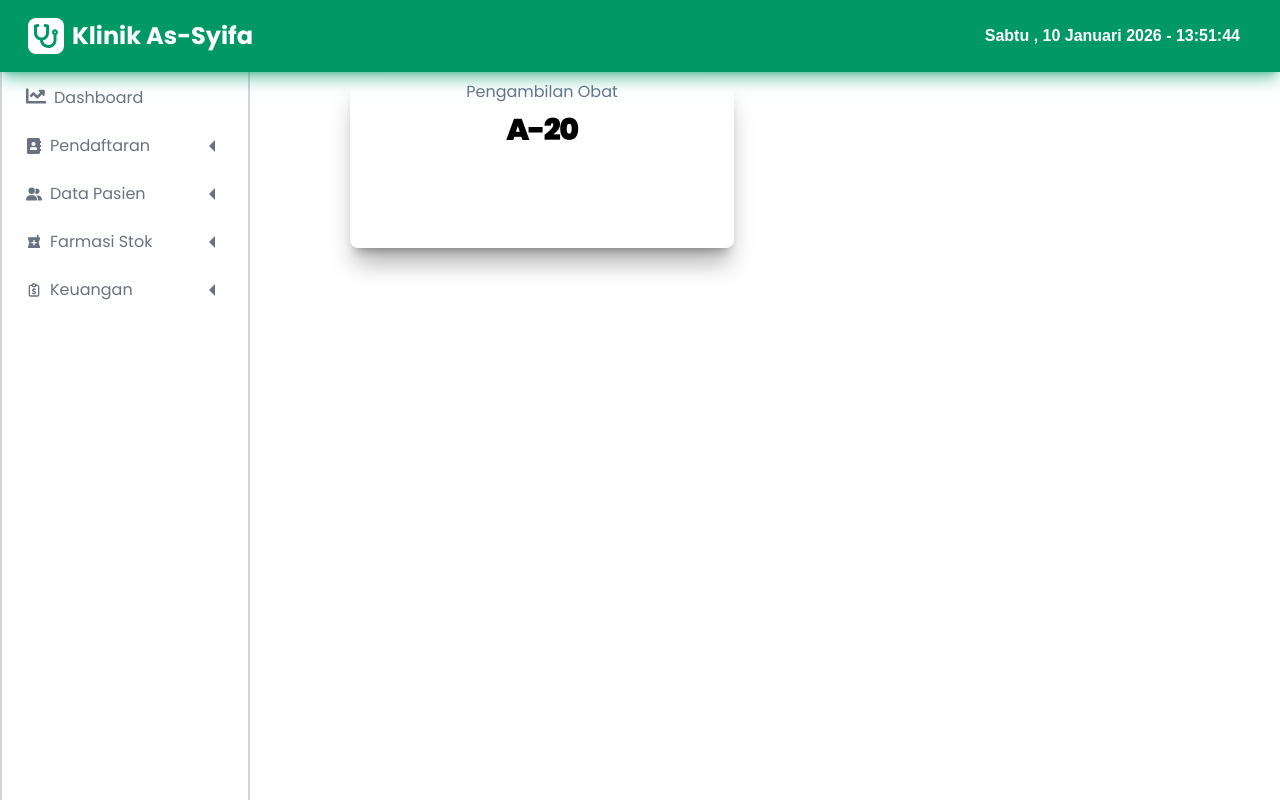
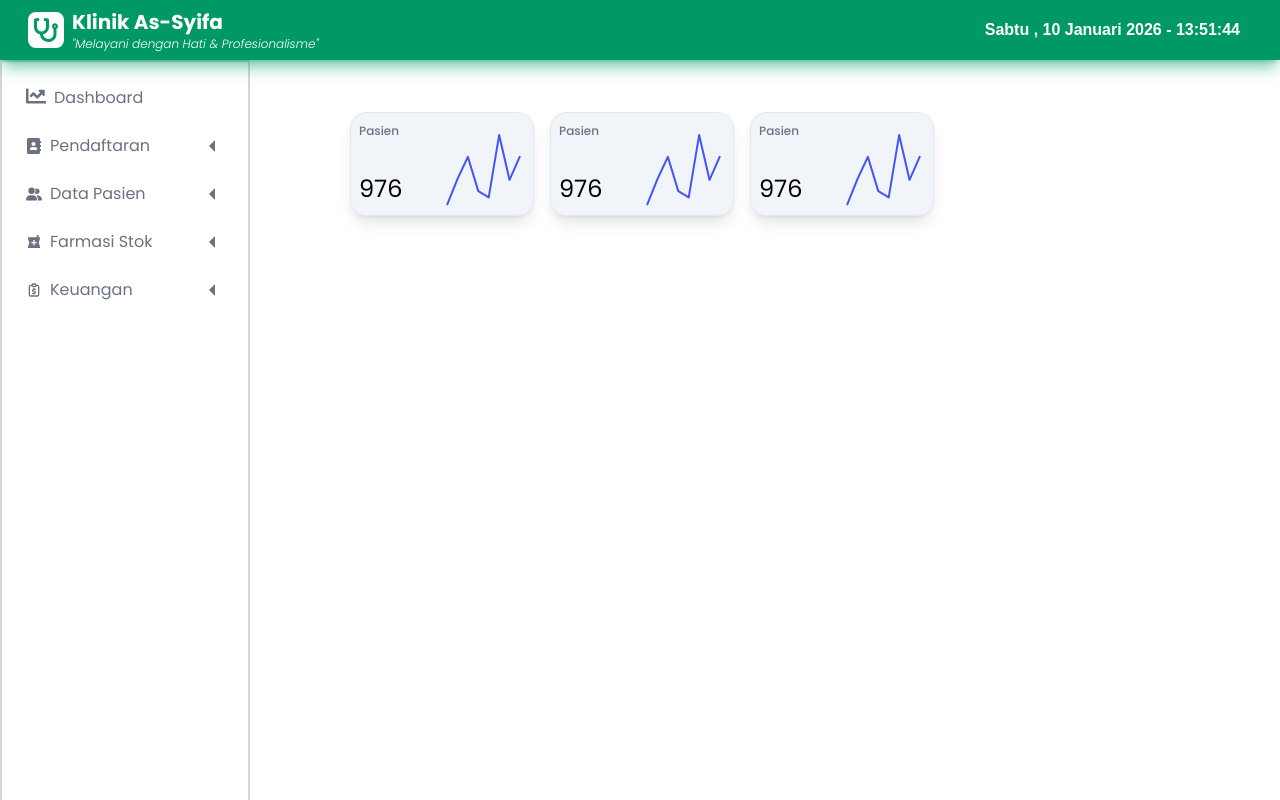
Before and after one commit to ryan-alamsyah/klinik, a React (Vite) app: page /tombol in a window 1280 px wide. Built offline with nearby package versions, Linux system fonts and the light colour scheme.

Commit message:
update ui

```diff
--- a/package.json
+++ b/package.json
@@ -14,6 +14,7 @@
     "@emotion/styled": "^11.14.1",
     "@mui/icons-material": "^7.3.6",
     "@mui/material": "^7.3.6",
+    "@mui/x-charts": "^8.24.0",
     "@mui/x-data-grid": "^8.24.0",
     "@mui/x-date-pickers": "^8.24.0",
     "@tailwindcss/vite": "^4.1.18",
--- a/src/App.tsx
+++ b/src/App.tsx
@@ -17,7 +17,7 @@ function App() {
           <Route path="/dashboard" element={<DashboardPage />} />
           <Route path="/nomor-antrean" element={<AntrianPendaftaranPage />} />
           <Route path="/list-pasien" element={<PasienPage />} />
-          <Route path="/tombol" element={<TombolAntrean />} />
+          <Route path="/tombol" element={<DashboardPage />} />
 
         </Route>
       </Routes>
--- a/src/Pages/DashboardPage/DashboardPage.tsx
+++ b/src/Pages/DashboardPage/DashboardPage.tsx
@@ -1,17 +1,86 @@
+import { useState } from 'react';
 
-import { useState } from "react";
+import Stack from '@mui/material/Stack';
+import Box from '@mui/material/Box';
+import FormControlLabel from '@mui/material/FormControlLabel';
+import Switch from '@mui/material/Switch';
+import { SparkLineChart } from '@mui/x-charts/SparkLineChart';
+
 
 
 const DashboardPage = () => {
 
+  const [showTooltip, setShowTooltip] = useState(true);
+
+
 
     return (
-        <>
+      <>
+        <div className="flex gap-4 mt-8">
+          <div className="h-26 w-46 bg-slate-100 border border-slate-200 rounded-2xl flex p-2 shadow-lg">
+            <div className="flex flex-col gap-8 w-full  justify-evenly ">
+              <p className='text-gray-500 text-xs font-medium '>Pasien</p>
+              <h1 className='text-2xl'>976</h1>
+            </div>
+            <div className=' w-full'>
+              <Stack direction="column"  sx={{ width: "100%", height:"100px"}} >
+                <Stack direction="row" sx={{ width: "100%",  }}>
+                  <Box sx={{ flexGrow: 1 }}>
+                    <SparkLineChart
+                      data={[87, 124, 156, 107, 98, 187, 123, 157]}
+                      height={150}
+                      showTooltip={showTooltip}
+                    />
+                  </Box>
+                </Stack>
+              </Stack>
+            </div>
+          </div>
+          <div className="h-26 w-46 bg-slate-100 border border-slate-200 rounded-2xl flex p-2 shadow-lg">
+            <div className="flex flex-col gap-8 w-full  justify-evenly ">
+              <p className='text-gray-500 text-xs font-medium '>Pasien</p>
+              <h1 className='text-2xl'>976</h1>
+            </div>
+            <div className=' w-full'>
+              <Stack direction="column"  sx={{ width: "100%", height:"100px"}} >
+                <Stack direction="row" sx={{ width: "100%",  }}>
+                  <Box sx={{ flexGrow: 1 }}>
+                    <SparkLineChart
+                      data={[87, 124, 156, 107, 98, 187, 123, 157]}
+                      height={150}
+                      showTooltip={showTooltip}
+                    />
+                  </Box>
+                </Stack>
+              </Stack>
+            </div>
+          </div>
+          <div className="h-26 w-46 bg-slate-100 border border-slate-200 rounded-2xl flex p-2 shadow-lg">
+            <div className="flex flex-col gap-8 w-full  justify-evenly ">
+              <p className='text-gray-500 text-xs font-medium '>Pasien</p>
+              <h1 className='text-2xl'>976</h1>
+            </div>
+            <div className=' w-full'>
+              <Stack direction="column"  sx={{ width: "100%", height:"100px"}} >
+                <Stack direction="row" sx={{ width: "100%",  }}>
+                  <Box sx={{ flexGrow: 1 }}>
+                    <SparkLineChart
+                      data={[87, 124, 156, 107, 98, 187, 123, 157]}
+                      height={150}
+                      showTooltip={showTooltip}
+                    />
+                  </Box>
+                </Stack>
+              </Stack>
+            </div>
+          </div>
 
 
-        <h1>ini dashboard</h1>
-        </>
-    )
+
+
+        </div>
+      </>
+    );
 }
 
 export default DashboardPage;
--- a/src/Pages/Pasien/RegistPasien.tsx
+++ b/src/Pages/Pasien/RegistPasien.tsx
@@ -85,7 +85,7 @@ const RegistPasien = () => {
                   className={`flex-1 md:flex-none flex items-center justify-center gap-2 px-6 py-3 rounded-xl font-bold transition-all shadow-sm ${
                     showAddForm
                     ? 'bg-slate-200 text-slate-700 hover:bg-slate-300'
-                    : 'bg-blue-600 text-white hover:bg-blue-700'
+                    : 'bg-emerald-600/50 text-white hover:bg-emerald-700 cursor-pointer'
                   }`}
                 >
                   {showAddForm ? <X size={20} /> : <UserPlus size={20} />}
--- a/src/components/Header/Header.tsx
+++ b/src/components/Header/Header.tsx
@@ -1,25 +1,25 @@
-
-import RealTimeClock from '../Ui/timer';
+import RealTimeClock from "../Ui/timer";
 import { FaStethoscope } from "react-icons/fa";
 
-import '../Layout/Layout.css';
+import "../Layout/Layout.css";
 
 export const Header = () => {
-
-
   return (
     <>
-        <header className="header bg-emerald-600 shadow-lg shadow-emerald-600/50 flex justify-between items-center px-8 py-12 h-18">
+      <header className="header bg-emerald-600 shadow-lg shadow-emerald-600/50 flex justify-between items-center px-8 ">
         <div>
-            <h1 className="font-bold text-2xl p-2 flex items-center gap-2">
+          <div className="font-bold text-xl p-2 flex items-center gap-2">
             <div className="bg-white p-1.5 rounded-lg">
-        <FaStethoscope className=" text-emerald-600" size={24}/>
+              <FaStethoscope className=" text-emerald-600" size={24} />
             </div>
-
+            <div className="flex flex-col">
               <span>Klinik As-Syifa </span>
-            </h1>
+              <span className="text-xs italic font-light">
+                "Melayani dengan Hati & Profesionalisme"
+              </span>
             </div>
-
+          </div>
+        </div>
 
         {/*
         <div className="">
@@ -35,10 +35,10 @@ import '../Layout/Layout.css';
   <Link className="hover:cursor-pointer" to="/dashboard"  >Nomor Layout</Link>
 </div>
   */}
-          <div className=' flex items-center gap-8'>
+        <div className=" flex items-center flex-col">
           <RealTimeClock />
         </div>
       </header>
     </>
   );
-}
+};
```
Also changed, not shown: 1 other file (tests, documents, lock files or other folders). Lines whose indentation alone changed are shown as unchanged.
